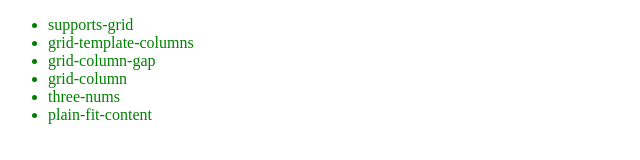
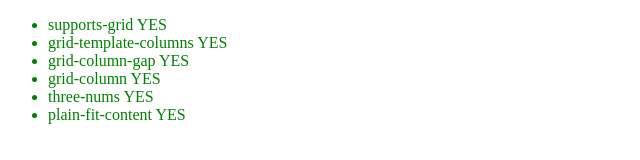
Before and after one commit to aacn500/rb, a plain HTML site: page index.html in a window 1280 px wide. Shown: the whole page, without its empty margins (0-640 px from the left). Drawn offline with Linux system fonts and the light colour scheme.

Commit message:
add non red-green visibility

```diff
--- a/index.html
+++ b/index.html
@@ -10,11 +10,8 @@
         .supports-grid {
           color: green;
         }
-      }
-
-      @supports (grid-template-columns: repeat(6, 1fr)) {
-        .grid-template-columns {
-          color: green;
+        .supports-grid::after {
+          content: ' YES';
         }
       }
 
@@ -22,11 +19,26 @@
         .grid-template-columns {
           color: green;
         }
+        .grid-template-columns::after {
+          content: ' YES';
+        }
+      }
+
+      @supports (grid-template-columns: repeat(6, 1fr)) {
+        .grid-template-columns {
+          color: green;
+        }
+        .grid-template-columns::after {
+          content: ' YES';
+        }
       }
 
       @supports (grid-column-gap: 1rem) {
         .grid-column-gap {
           color: green;
+        }
+        .grid-column-gap::after {
+          content: ' YES';
         }
       }
 
@@ -34,17 +46,26 @@
         .grid-column {
           color: green;
         }
+        .grid-column::after {
+          content: ' YES';
+        }
       }
 
       @supports (padding: 1.5rem 0 1.5rem) {
         .three-nums {
           color: green;
         }
+        .three-nums::after {
+          content: ' YES';
+        }
       }
 
       @supports (grid-template-columns: fit-content(200px)) {
         .plain-fit-content {
           color: green;
+        }
+        .plain-fit-content::after {
+          content: ' YES';
         }
       }
     </style>
```
